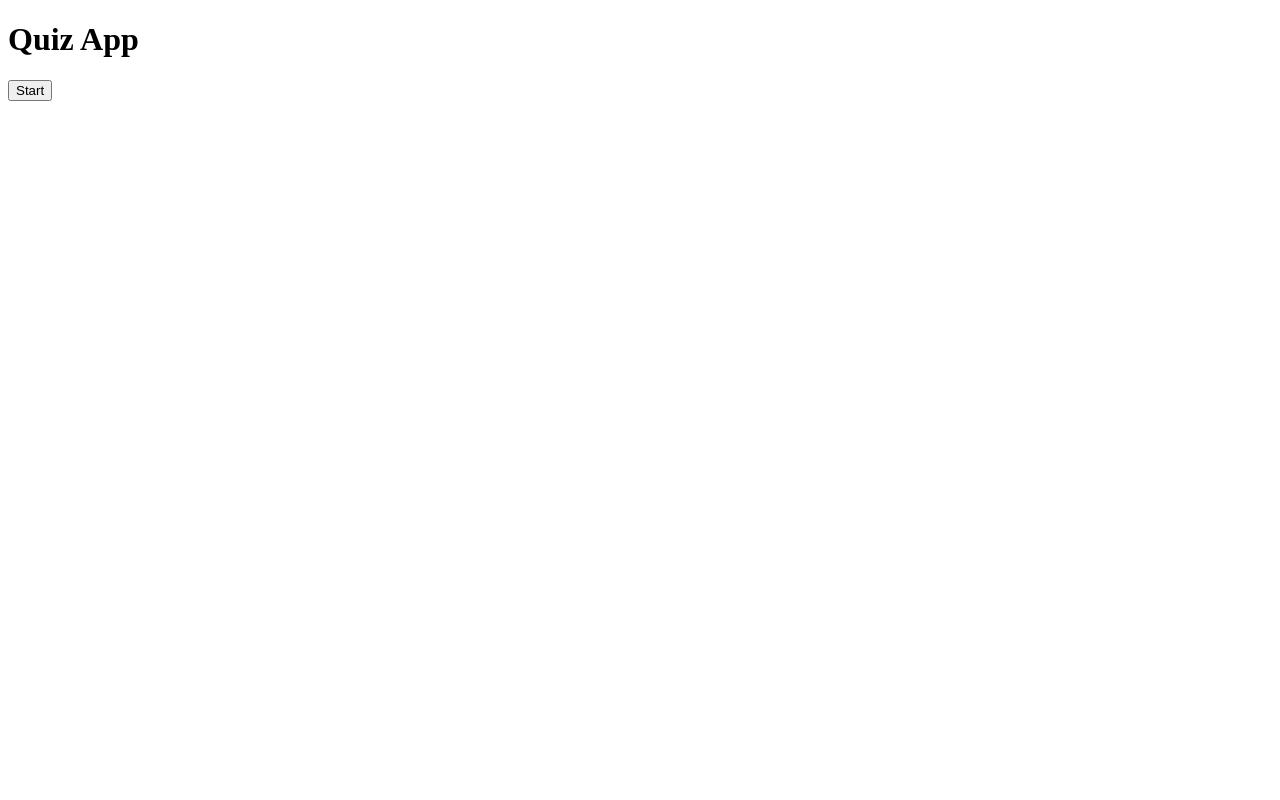
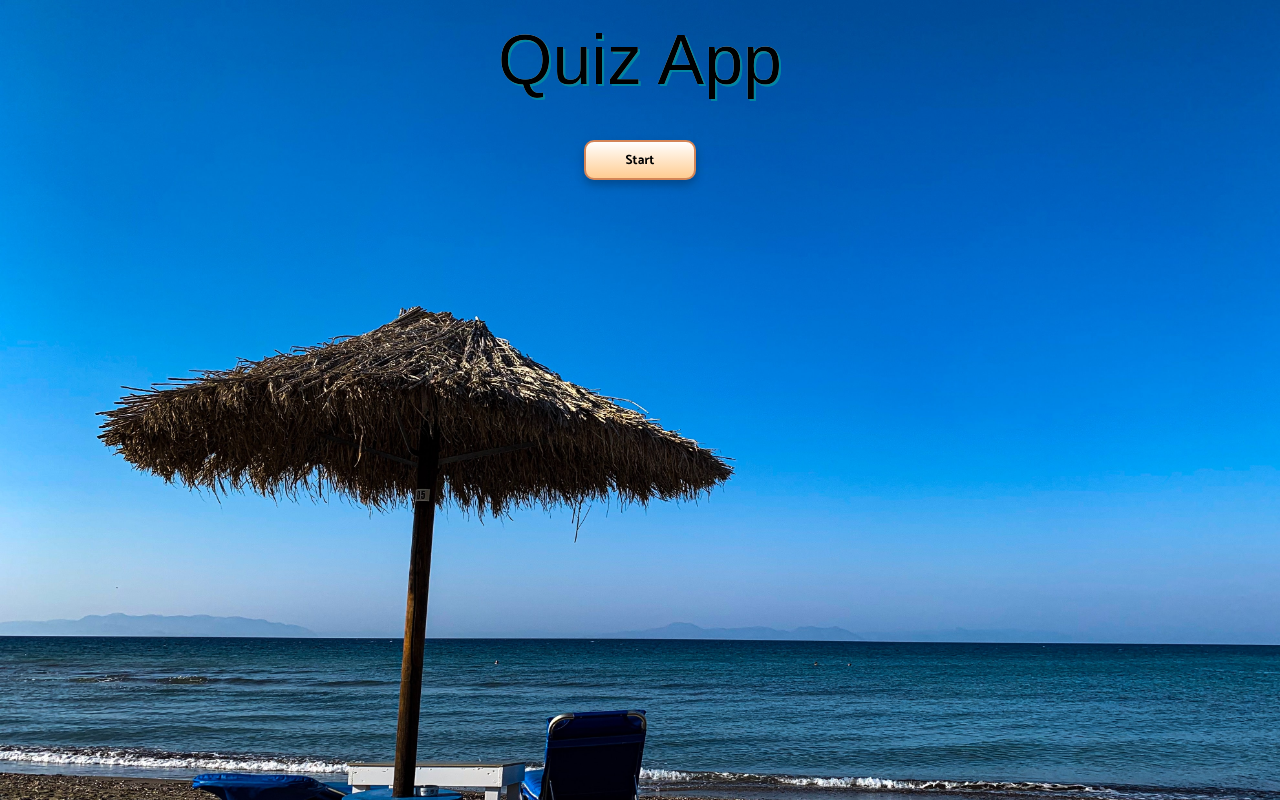
Before and after one commit to BassamHager/Quiz_App, a React (Create React App) app: page / in a window 1280 px wide. Built offline with nearby package versions, Linux system fonts and the light colour scheme.

Commit message:
basic styles

```diff
--- /dev/null
+++ b/src/App.styles.ts
@@ -0,0 +1,71 @@
+import styled, { createGlobalStyle } from "styled-components";
+import BGImage from "./images/mati-flo.jpg";
+
+export const GlobalStyle = createGlobalStyle`
+  html {
+    height: 100%
+  }
+
+  body {
+    background-image: url(${BGImage});
+    background-size: cover;
+    margin:0;
+    padding: 0 20px;
+    display: flex;
+    justify-content: center
+  }
+
+  *{
+    box-sizing: border-box;
+    font-family: 'Catamaran', sans-serif
+  }
+`;
+
+export const Wrapper = styled.div`
+  display: flex;
+  flex-direction: column;
+  align-items: center;
+
+  > p {
+    color: #fff;
+  }
+
+  .score {
+    color: #fff;
+    font-size: 2rem;
+    margin: 0;
+  }
+
+  h1 {
+    font-family: Fascinate Inline, Haettenschweiler, "Arial Narrow Bold",
+      sans-serif;
+    background-image: linear-gradient(180deg, #fff, #87f1ff);
+    background-size: 100%;
+    background-clip: text;
+    -webkit-background-clip: text;
+    -webkit-background-color: transparent;
+    -moz-background-clip: text;
+    -moz-background-fill-color: transparent;
+    filter: drop-shadow(2px 2px #0085a3);
+    font-size: 70px;
+    font-weight: 400;
+    text-align: center;
+    margin: 20px;
+  }
+
+  .start,
+  .next {
+    cursor: pointer;
+    background: linear-gradient(180deg, #fff, #ffcc91);
+    border: 2px solid #d38558;
+    box-shadow: 0 5px 10px rgba(0, 0, 0, 0.25);
+    border-radius: 10px;
+    height: 40px;
+    margin: 20px 0;
+    padding: 0 40px;
+  }
+
+  .start {
+    max-width: 200px;
+  }
+`;
--- a/src/App.tsx
+++ b/src/App.tsx
@@ -1,12 +1,12 @@
 import React, { useState, useEffect } from "react";
+// styles
+import { GlobalStyle, Wrapper } from "./App.styles";
 // components
 import QuestionCard from "./components/QuestionCard";
 // API
 import { fetchQuizQuestions } from "./API";
 // types
 import { QuestionState, Difficulty } from "./API";
-import { countReset } from "console";
-import { setgid } from "process";
 
 export type AnswerObj = {
   question: string;
@@ -74,7 +74,9 @@
   }, [questions]);
 
   return (
-    <div className="App">
+    <>
+      <GlobalStyle />
+      <Wrapper>
         <h1>Quiz App</h1>
 
         {(gameOver || userAnswers.length === TOTAL_QUESTIONS) && (
@@ -83,7 +85,7 @@
           </button>
         )}
 
-      {!gameOver && <p className="score">Score:</p>}
+        {!gameOver && <p className="score">Score: {score} </p>}
         {loading && <p className="score">Loading Questions...</p>}
 
         {!loading && !gameOver && (
@@ -105,7 +107,8 @@
               Next Question
             </button>
           )}
-    </div>
+      </Wrapper>
+    </>
   );
 };
 
--- /dev/null
+++ b/src/components/QuestionCard.styles.ts
@@ -0,0 +1,48 @@
+import styled from "styled-components";
+
+export const Wrapper = styled.div`
+  max-width: 1100px;
+  background: #ebfeff;
+  border-radius: 10px;
+  border: 2px solid #0085a3;
+  padding: 20px;
+  box-shadow: 0 5px 10px rgba(0, 0, 0, 0.25);
+  text-align: center;
+
+  p {
+    font-size: 1rem;
+  }
+`;
+
+type ButtonWrapperProps = {
+  correct: boolean;
+  userClicked: boolean;
+};
+
+export const ButtonWrapper = styled.div<ButtonWrapperProps>`
+  transition: all 0.3s ease;
+
+  :hover {
+    opacity: 0.8;
+  }
+
+  button {
+    cursor: pointer;
+    user-select: none;
+    font-size: 0.8rem;
+    width: 100%;
+    height: 40px;
+    margin: 5px 0;
+    background: ${({ correct, userClicked }) =>
+      correct
+        ? "linear-gradient(90deg, #56ffa4, #59bc86)"
+        : !correct && userClicked
+        ? "linear-gradient(90deg, #ff5656, #c16868)"
+        : "linear-gradient(90deg, #56ccff, #6eafb4)"};
+    border: 3px solid #fff;
+    box-shadow: 1px 2px 0 rgba(0, 00, 0, 0.1);
+    border-radius: 10px;
+    color: #fff;
+    text-shadow: 0 1px 0 rgba(0, 0, 00, 0.25);
+  }
+`;
--- a/src/components/QuestionCard.tsx
+++ b/src/components/QuestionCard.tsx
@@ -1,4 +1,6 @@
 import React from "react";
+// styles
+import { Wrapper, ButtonWrapper } from "./QuestionCard.styles";
 // types
 import { AnswerObj } from "../App";
 
@@ -20,21 +22,25 @@
   totalQuestions,
 }) => {
   return (
-    <div className="number">
+    <Wrapper>
       <p>
         Question {questionNr} / {totalQuestions}{" "}
       </p>
       <p dangerouslySetInnerHTML={{ __html: question }} />
       <div>
         {answers.map((ans) => (
-          <div key={ans}>
+          <ButtonWrapper
+            key={ans}
+            correct={userAnswer?.correctAnswer === ans}
+            userClicked={userAnswer?.answer === ans}
+          >
             <button value={ans} disabled={!!userAnswer} onClick={cb}>
               <span dangerouslySetInnerHTML={{ __html: ans }}></span>
             </button>
-          </div>
+          </ButtonWrapper>
         ))}
       </div>
-    </div>
+    </Wrapper>
   );
 };
 
```
Lines whose indentation alone changed are shown as unchanged.
